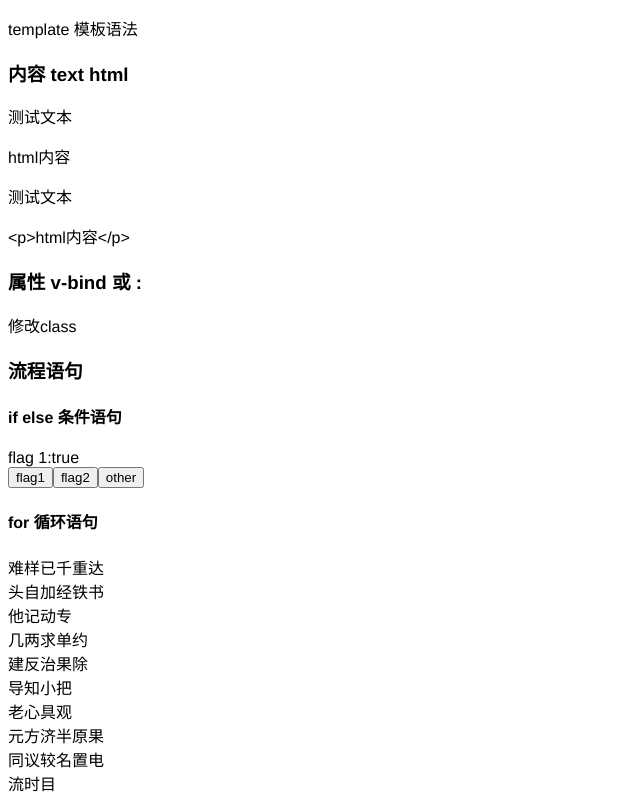
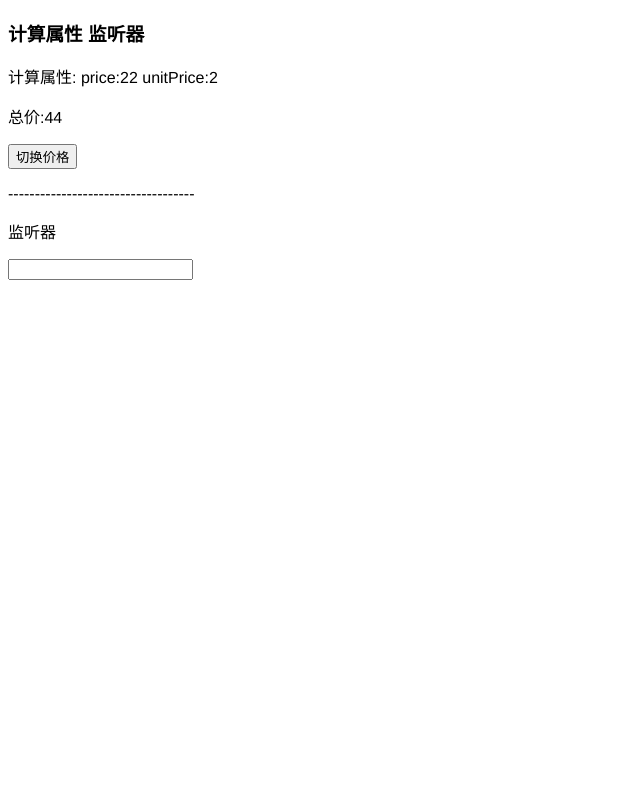
Before and after one commit to zhyafe/vue-cli, a Vue app: page / in a window 1280 px wide. Shown: the whole page, without its empty margins (0-640 px from the left). Built offline with nearby package versions, Linux system fonts and the light colour scheme.

Commit message:
feat:计算属性监听器

```diff
--- a/src/App.vue
+++ b/src/App.vue
@@ -2,20 +2,23 @@
   <div id="app">
     <!-- <HelloWorld msg="props data"/> -->
     <!-- <Statement /> -->
-    <Template />
+    <!-- <Template /> -->
+    <ComputedWatch />
   </div>
 </template>
 
 <script>
+/* eslint-disable vue/no-unused-components */
 import HelloWorld from "./components/HelloWorld";
 import Template from "./template/Index";
+import ComputedWatch from "./computedWatch/Index";
 
 export default {
   name: "App",
   components: {
-    // eslint-disable-next-line vue/no-unused-components
     HelloWorld,
     Template,
+    ComputedWatch,
   },
 };
 </script>
--- /dev/null
+++ b/src/computedWatch/Computed.vue
@@ -0,0 +1,30 @@
+<template>
+  <div>
+    <p>计算属性: price:{{ count }} unitPrice:{{ unitPrice }}</p>
+    <p>总价:{{ total }}</p>
+    <button @click="onChangePrice">切换价格</button>
+  </div>
+</template>
+
+<script>
+export default {
+  data: function() {
+    return {
+      count: 22,
+      unitPrice: 2,
+    };
+  },
+  computed: {
+    total: function() {
+      return this.count * this.unitPrice;
+    },
+  },
+  methods: {
+    onChangePrice: function() {
+      this.unitPrice = Math.floor(Math.random() * 10);
+    },
+  },
+};
+</script>
+
+<style></style>
--- /dev/null
+++ b/src/computedWatch/Index.vue
@@ -0,0 +1,22 @@
+<template>
+  <div>
+    <h3>计算属性 监听器</h3>
+    <Computed />
+    <p>-----------------------------------</p>
+    <Watch />
+  </div>
+</template>
+
+<script>
+/* eslint-disable vue/no-unused-components */
+import Computed from "./Computed.vue";
+import Watch from "./Watch.vue";
+export default {
+  components: {
+    Computed,
+    Watch,
+  },
+};
+</script>
+
+<style></style>
--- /dev/null
+++ b/src/computedWatch/Watch.vue
@@ -0,0 +1,41 @@
+<template>
+  <div>
+    <p>监听器</p>
+    <input type="text" v-model="inputText" />
+    <p v-for="item in listData" v-bind:key="item.id">{{ item.title }}</p>
+  </div>
+</template>
+
+<script>
+import Mock from "mockjs";
+
+let data = {
+  getList: () => {
+    return Mock.mock({
+      "list|10": [{ id: "@id", title: "@ctitle" }],
+    });
+  },
+};
+
+export default {
+  data() {
+    return {
+      inputText: "",
+      listData: [1, 3],
+    };
+  },
+  watch: {
+    inputText(value) {
+      this.getData(value);
+    },
+  },
+  methods: {
+    async getData(value) {
+      console.log(value);
+      this.listData = data.getList().list;
+    },
+  },
+};
+</script>
+
+<style></style>
```
